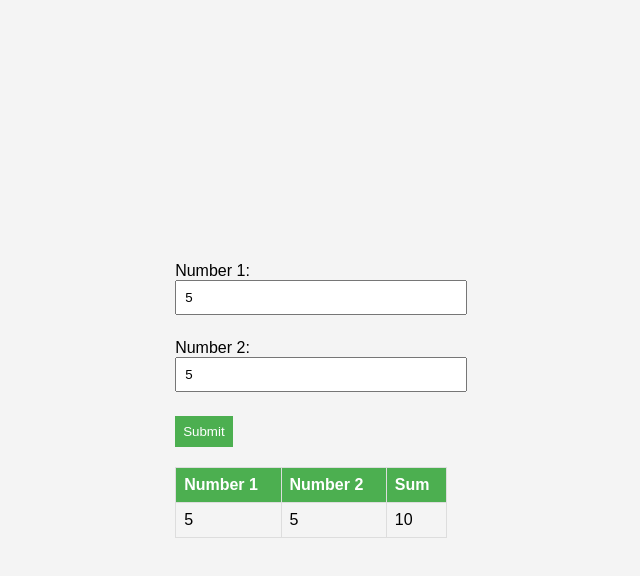
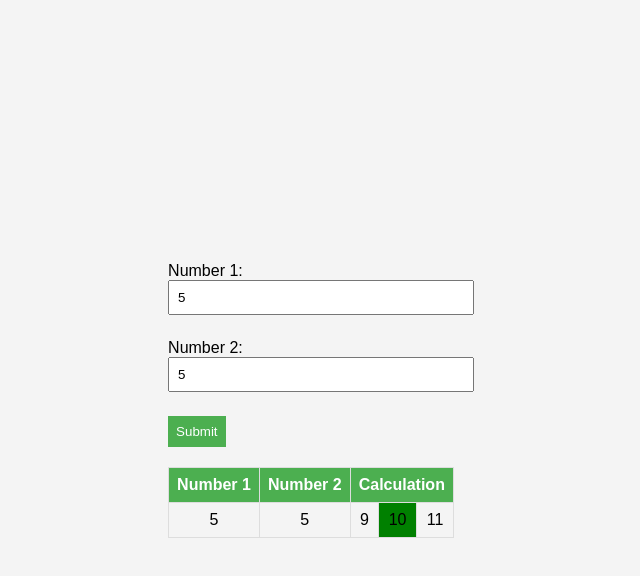
Before and after one commit to idna001/roulette-calculator-react, a React (Create React App) app: page / in a window 1280 px wide. Both pictures are taken after typing "5", "5" into the empty fields and a click on the button "Submit". Shown: the top 576 px of the page, without its empty margins (329-969 px from the left). Built offline with nearby package versions, Linux system fonts and the light colour scheme.

Commit message:
add calc

```diff
--- a/public/index.html
+++ b/public/index.html
@@ -7,37 +7,14 @@
     <meta name="theme-color" content="#000000" />
     <meta
       name="description"
-      content="Web site created using create-react-app"
+      content="idna roulette calculator"
     />
     <link rel="apple-touch-icon" href="%PUBLIC_URL%/logo192.png" />
-    <!--
-      manifest.json provides metadata used when your web app is installed on a
-      user's mobile device or desktop. See https://developers.google.com/web/fundamentals/web-app-manifest/
-    -->
     <link rel="manifest" href="%PUBLIC_URL%/manifest.json" />
-    <!--
-      Notice the use of %PUBLIC_URL% in the tags above.
-      It will be replaced with the URL of the `public` folder during the build.
-      Only files inside the `public` folder can be referenced from the HTML.
-
-      Unlike "/favicon.ico" or "favicon.ico", "%PUBLIC_URL%/favicon.ico" will
-      work correctly both with client-side routing and a non-root public URL.
-      Learn how to configure a non-root public URL by running `npm run build`.
-    -->
-    <title>React App</title>
+    <title>idna</title>
   </head>
   <body>
     <noscript>You need to enable JavaScript to run this app.</noscript>
     <div id="root"></div>
-    <!--
-      This HTML file is a template.
-      If you open it directly in the browser, you will see an empty page.
-
-      You can add webfonts, meta tags, or analytics to this file.
-      The build step will place the bundled scripts into the <body> tag.
-
-      To begin the development, run `npm start` or `yarn start`.
-      To create a production bundle, use `npm run build` or `yarn build`.
-    -->
   </body>
 </html>
--- a/src/components/TableComponent/TableComponent.js
+++ b/src/components/TableComponent/TableComponent.js
@@ -9,7 +9,7 @@ const TableComponent = ({ history }) => {
             <tr>
                 <th>Number 1</th>
                 <th>Number 2</th>
-                <th>Sum</th>
+                <th colSpan="3">Calculation</th>
             </tr>
             </thead>
             <tbody>
@@ -17,7 +17,9 @@ const TableComponent = ({ history }) => {
                 <tr key={index}>
                     <td>{entry.number1}</td>
                     <td>{entry.number2}</td>
-                    <td>{entry.sum}</td>
+                    <td>{entry.sum - 1}</td>
+                    <td style={{ backgroundColor: getColor(entry.sum) }}>{entry.sum}</td>
+                    <td>{entry.sum + 1}</td>
                 </tr>
             ))}
             </tbody>
@@ -25,4 +27,15 @@ const TableComponent = ({ history }) => {
     );
 };
 
+// Funktion, um Farbe basierend auf der Summe zu bestimmen
+const getColor = (sum) => {
+    if (sum < 0) {
+        return 'red'; // Setze die Farbe auf Rot, wenn die Summe negativ ist
+    } else if (sum > 0) {
+        return 'green'; // Setze die Farbe auf Grün, wenn die Summe positiv ist
+    } else {
+        return 'black'; // Setze die Farbe auf Schwarz, wenn die Summe null ist
+    }
+};
+
 export default TableComponent;
--- a/src/components/TableComponent/TableComponent.module.css
+++ b/src/components/TableComponent/TableComponent.module.css
@@ -1,5 +1,6 @@
+/* TableComponent.module.css */
 
-table {
+.table {
     width: 100%;
     border-collapse: collapse;
     margin-top: 20px;
@@ -8,10 +9,18 @@ table {
 th, td {
     border: 1px solid #ddd;
     padding: 8px;
-    text-align: left;
+    text-align: center;
 }
 
 th {
     background-color: #4caf50;
     color: #fff;
 }
+
+.calculation {
+    color: #007bff; /* Blaue Farbe für Berechnungen */
+}
+
+.sum {
+    color: #28a745; /* Grüne Farbe für die Summe */
+}
```
